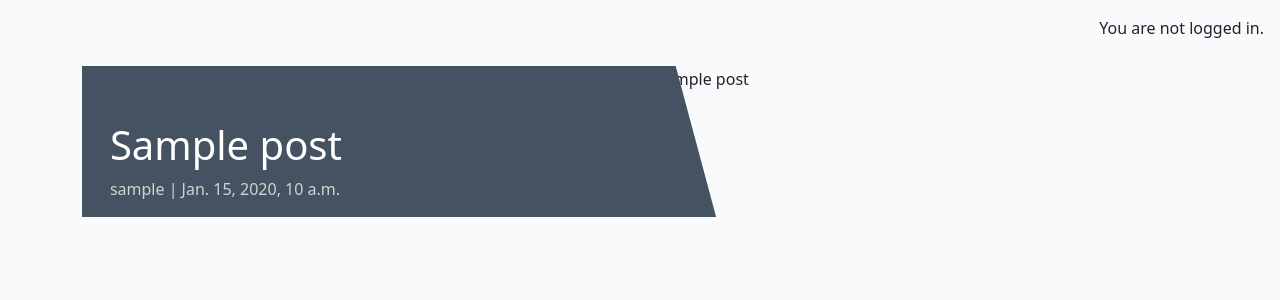
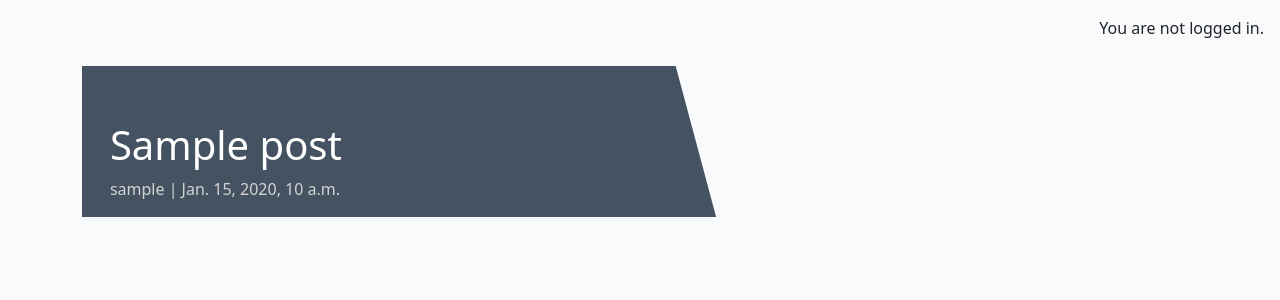
Before and after one commit to Indk0/FinMeBlog, a Django app: a page that uses fin_blog/templates/fin_blog/post_detail.html in a window 1280 px wide. Shown: the part 60-360 px from the top of the page. Run offline with Django 5.2, Linux system fonts and the light colour scheme; tables that the repository leaves empty hold one stand-in row (values such as "Sample post"); some libraries are stand-ins or nearby versions.

Commit message:
Temporary fix placeholder issue for default image

```diff
--- a/fin_blog/templates/fin_blog/post_detail.html
+++ b/fin_blog/templates/fin_blog/post_detail.html
@@ -16,7 +16,7 @@
                 {% if "placeholder" in post.featured_image.url %}
                 <img src="{% static 'images/default.jpg' %}" class="scale" alt="placeholder">
                 {% else %}
-                <img src="{{ post.featured_image.url }}" class="scale" alt="{{ post.title }}">
+                <!-- <img src="{{ post.featured_image.url }}" class="scale" alt="{{ post.title }}">  -->
                 {% endif %}
             </div>
         </div>
```
Also changed, not shown: django-summernote/2025-01-04/a11221b3-edbf-4f36-847b-6136b4c9fe0a.jpg (added), django-summernote/2025-01-04/a41322f5-50ee-4a4f-b8de-af183eb7de86.jpg (added).
